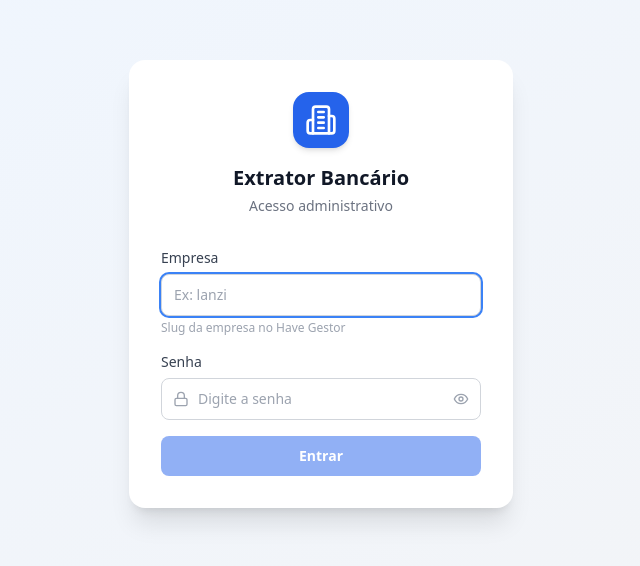
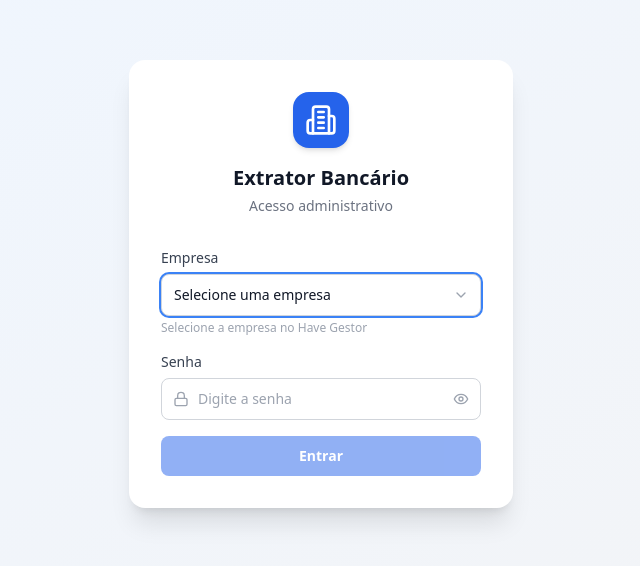
Before and after one commit to gabrielgv551/Extrator-bancario, a Next.js app: page /login in a window 1280 px wide. Shown: the part 116-682 px from the top of the page, without its empty margins (319-959 px from the left). Built offline with nearby package versions, Linux system fonts and the light colour scheme.

Commit message:
fix(login): usa select de empresas cadastradas para evitar slug inválido

```diff
--- a/app/login/page.jsx
+++ b/app/login/page.jsx
@@ -2,7 +2,8 @@
 
 import { useState } from 'react';
 import { useRouter } from 'next/navigation';
-import { Building2, Lock, Eye, EyeOff } from 'lucide-react';
+import { Building2, Lock, Eye, EyeOff, ChevronDown } from 'lucide-react';
+import { GESTOR_COMPANIES } from '@/gestor.config';
 
 export default function LoginPage() {
   const router = useRouter();
@@ -45,15 +46,23 @@ export default function LoginPage() {
         <form onSubmit={handleSubmit} className="space-y-4">
           <div>
             <label className="block text-sm font-medium text-gray-700 mb-1.5">Empresa</label>
-            <input
-              type="text"
-              value={empresa}
-              onChange={(e) => setEmpresa(e.target.value)}
-              placeholder="Ex: lanzi"
-              className="w-full px-3 py-2.5 border border-gray-300 rounded-lg text-sm focus:outline-none focus:ring-2 focus:ring-blue-500"
-              autoFocus
-            />
-            <p className="text-xs text-gray-400 mt-1">Slug da empresa no Have Gestor</p>
+            <div className="relative">
+              <select
+                value={empresa}
+                onChange={(e) => setEmpresa(e.target.value)}
+                className="w-full appearance-none px-3 py-2.5 border border-gray-300 rounded-lg text-sm focus:outline-none focus:ring-2 focus:ring-blue-500 bg-white"
+                autoFocus
+              >
+                <option value="">Selecione uma empresa</option>
+                {GESTOR_COMPANIES.map((c) => (
+                  <option key={c.slug} value={c.slug}>
+                    {c.name}
+                  </option>
+                ))}
+              </select>
+              <ChevronDown className="absolute right-3 top-1/2 -translate-y-1/2 w-4 h-4 text-gray-400 pointer-events-none" />
+            </div>
+            <p className="text-xs text-gray-400 mt-1">Selecione a empresa no Have Gestor</p>
           </div>
 
           <div>
@@ -85,7 +94,7 @@ export default function LoginPage() {
 
           <button
             type="submit"
-            disabled={loading || !password}
+            disabled={loading || !password || !empresa}
             className="w-full bg-blue-600 text-white py-2.5 rounded-lg text-sm font-semibold hover:bg-blue-700 disabled:opacity-50 transition-colors"
           >
             {loading ? 'Entrando...' : 'Entrar'}
```
